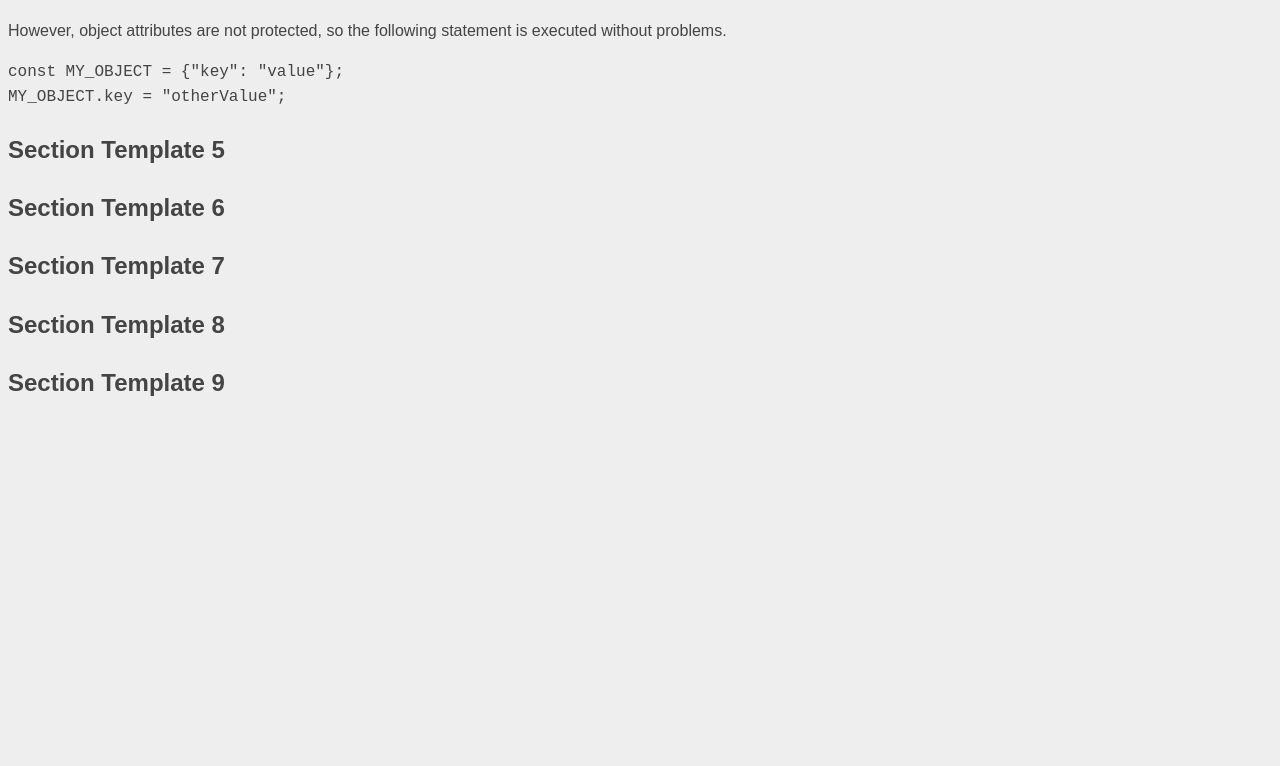
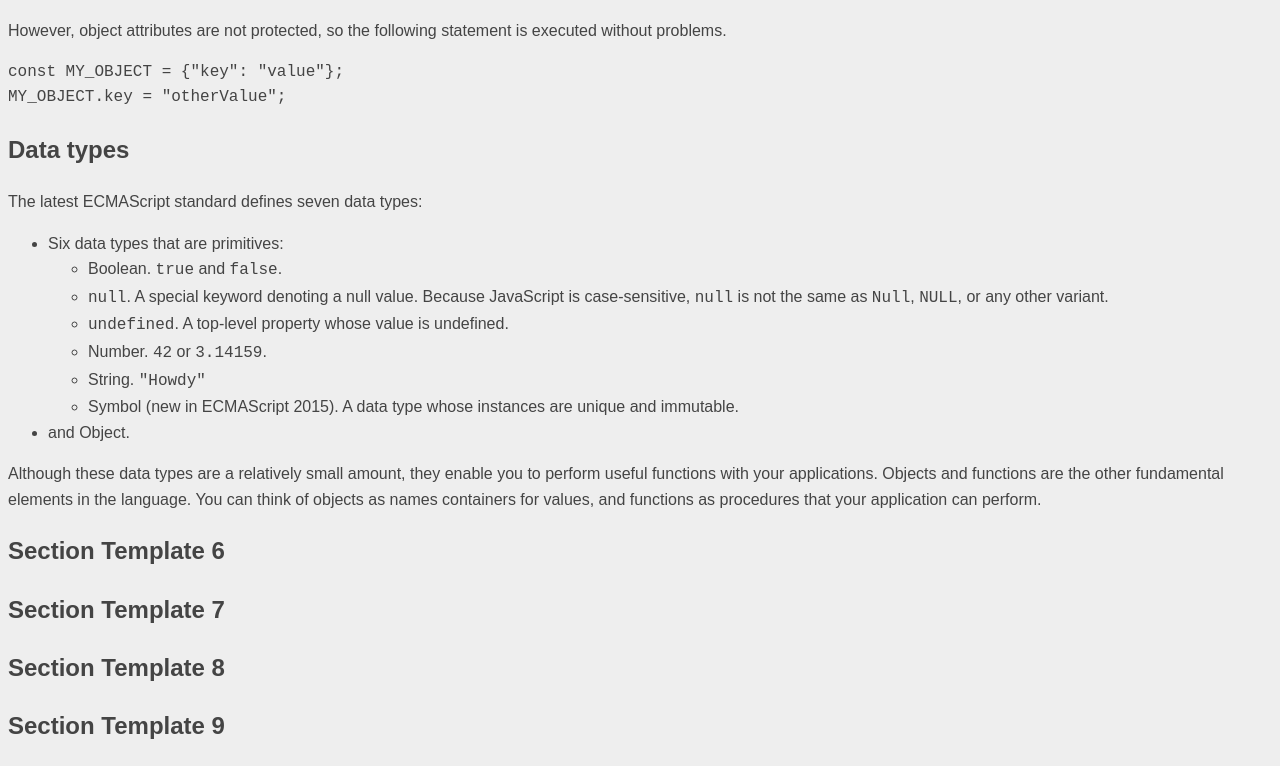
Before and after one commit to kevcomedia/technical-documentation, a website: page src/index.html in a window 1280 px wide. Shown: the part 3117-3883 px from the top of the page. Before the commit the page ends 3539 px from the top, so only its background shows below. Drawn offline with Linux system fonts and the light colour scheme.

Commit message:
Write data types section

```diff
--- a/src/index.html
+++ b/src/index.html
@@ -136,11 +136,28 @@ function f() {
 MY_OBJECT.key = "otherValue";</code></pre>
     </section>
 
-    <section class="main-section" id="Section_Template_5">
+    <section class="main-section" id="Data_types">
       <header class="main-section__header">
-        <h2 class="main-section__heading">Section Template 5</h2>
+        <h2 class="main-section__heading">Data types</h2>
       </header>
+      <p class="main-section__prose">The latest ECMAScript standard defines seven data types:</p>
+      <ul class="list">
+        <li class="list__item">
+          Six data types that are primitives:
+          <ul class="list">
+            <li class="list__item">Boolean. <code class="inline-code">true</code> and <code class="inline-code">false</code>.</li>
+            <li class="list__item"><code class="inline-code">null</code>. A special keyword denoting a null value. Because JavaScript is case-sensitive, <code class="inline-code">null</code> is not the same as <code class="inline-code">Null</code>, <code class="inline-code">NULL</code>, or any other variant.</li>
+            <li class="list__item"><code class="inline-code">undefined</code>. A top-level property whose value is undefined.</li>
+            <li class="list__item">Number. <code class="inline-code">42</code> or <code class="inline-code">3.14159</code>.</li>
+            <li class="list__item">String. <code class="inline-code">"Howdy"</code></li>
+            <li class="list__item">Symbol (new in ECMAScript 2015). A data type whose instances are unique and immutable.</li>
+          </ul>
+        </li>
+        <li class="list__item">and Object.</li>
+      </ul>
+      <p class="main-section__prose">Although these data types are a relatively small amount, they enable you to perform useful functions with your applications. Objects and functions are the other fundamental elements in the language. You can think of objects as names containers for values, and functions as procedures that your application can perform.</p>
     </section>
+
     <section class="main-section" id="Section_Template_6">
       <header class="main-section__header">
         <h2 class="main-section__heading">Section Template 6</h2>
```
